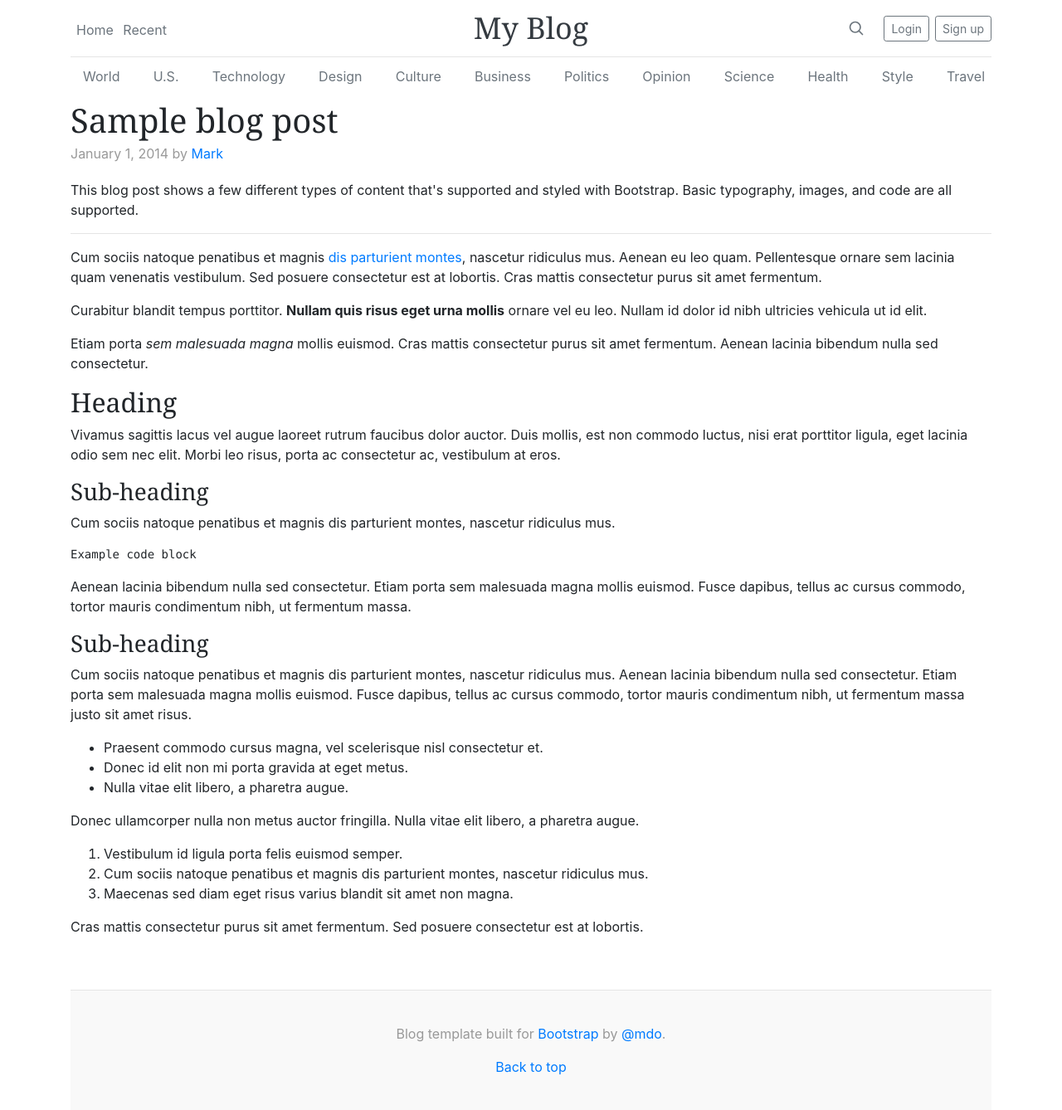
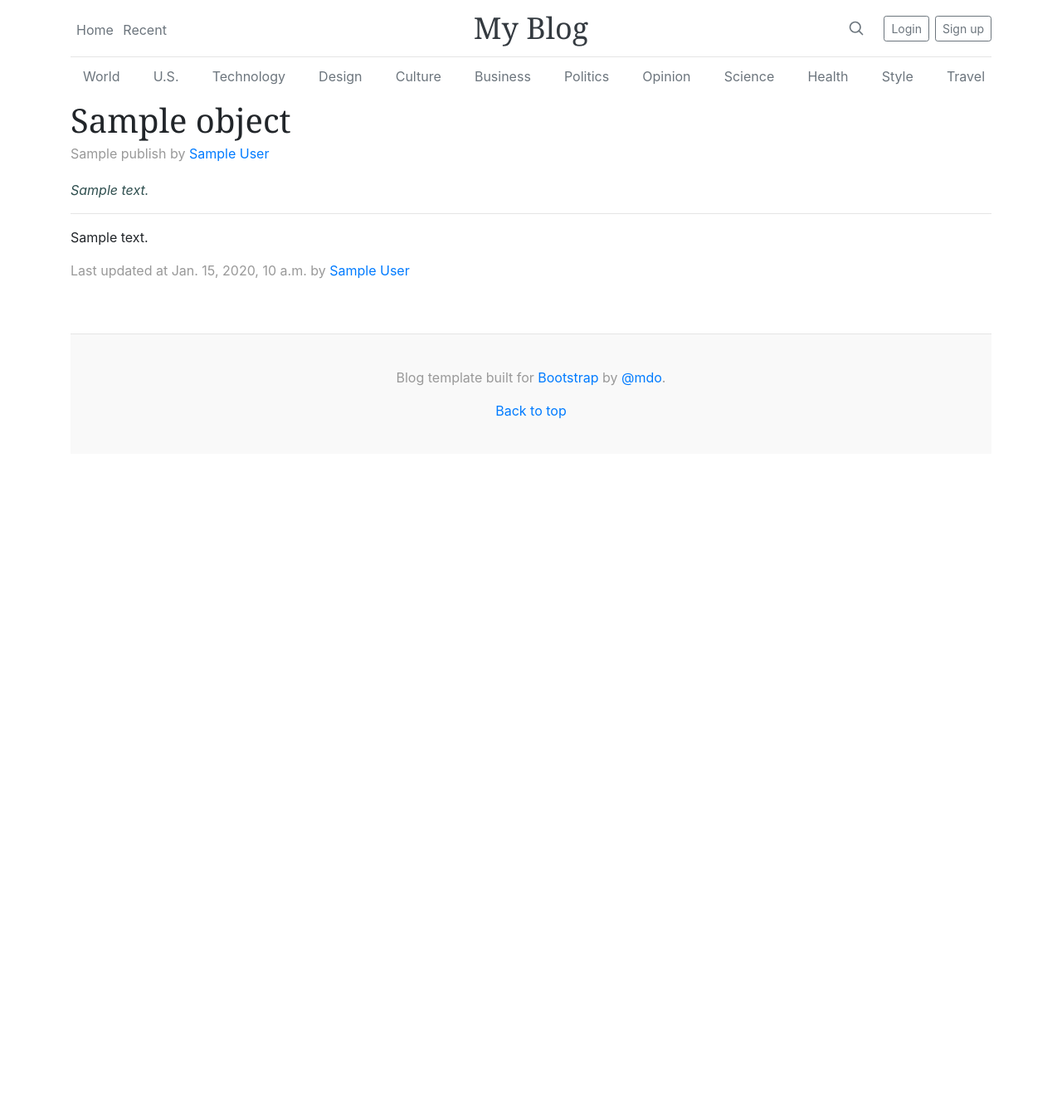
Before and after one commit to zer0ttl/django-blog, a Django app: template myblogsite/blog/templates/blog/post.html in a window 1280 px wide. Shown: the whole page at 83% size. After the commit the page ends 505 px from the top, so only its background shows below. Run offline with Django 3.2, Linux system fonts and the light colour scheme; the template is opened without the code that fills it: most values are stand-ins (such as "Sample title", 1, 10 or a date in 2020); some libraries are stand-ins or nearby versions.

Commit message:
post detail view implemented with slug as primary key. post data inserted into the template.

```diff
--- a/myblogsite/assets/css/blog.css
+++ b/myblogsite/assets/css/blog.css
@@ -114,6 +114,10 @@ h1, h2, h3, h4, h5, h6 {
   margin-bottom: 1.25rem;
   color: #999;
 }
+.blog-post-summary {
+    font-style: italic;
+    color: darkslategray;
+}
 
 /*
  * Footer
--- a/myblogsite/blog/models.py
+++ b/myblogsite/blog/models.py
@@ -6,6 +6,7 @@ from django.utils import timezone
 
 
 class User(AbstractUser):
+    alias = models.CharField(max_length=100)
     pass
 
 
@@ -23,6 +24,7 @@ class Post(models.Model):
     created_at = models.DateTimeField(auto_now=True, editable=False)
     updated_at = models.DateTimeField(auto_now=True)
     status = models.IntegerField(choices=STATUS_CHOICES, default=5)
+    summary = models.TextField(default='')
 
     class Meta:
         ordering = ('-publish',)
--- a/myblogsite/blog/templates/blog/post.html
+++ b/myblogsite/blog/templates/blog/post.html
@@ -2,45 +2,11 @@
 {% block title %}{{ object.title }} | {{ block.super }}{% endblock %}
 {% block content %}
 <div class="blog-post">
-    <h2 class="blog-post-title">Sample blog post</h2>
-    <p class="blog-post-meta">January 1, 2014 by <a href="#">Mark</a></p>
-
-    <p>This blog post shows a few different types of content that's supported and styled with Bootstrap. Basic
-        typography, images, and code are all supported.</p>
+    <h2 class="blog-post-title">{{ object.title }}</h2>
+    <p class="blog-post-meta">{{ object.publish }} by <a href="#">{{ object.author|capfirst }}</a></p>
+    <p class="blog-post-summary">{{ object.summary }}</p>
     <hr>
-    <p>Cum sociis natoque penatibus et magnis <a href="#">dis parturient montes</a>, nascetur ridiculus mus. Aenean eu
-        leo quam. Pellentesque ornare sem lacinia quam venenatis vestibulum. Sed posuere consectetur est at lobortis.
-        Cras mattis consectetur purus sit amet fermentum.</p>
-    <blockquote>
-        <p>Curabitur blandit tempus porttitor. <strong>Nullam quis risus eget urna mollis</strong> ornare vel eu leo.
-            Nullam id dolor id nibh ultricies vehicula ut id elit.</p>
-    </blockquote>
-    <p>Etiam porta <em>sem malesuada magna</em> mollis euismod. Cras mattis consectetur purus sit amet fermentum. Aenean
-        lacinia bibendum nulla sed consectetur.</p>
-    <h2>Heading</h2>
-    <p>Vivamus sagittis lacus vel augue laoreet rutrum faucibus dolor auctor. Duis mollis, est non commodo luctus, nisi
-        erat porttitor ligula, eget lacinia odio sem nec elit. Morbi leo risus, porta ac consectetur ac, vestibulum at
-        eros.</p>
-    <h3>Sub-heading</h3>
-    <p>Cum sociis natoque penatibus et magnis dis parturient montes, nascetur ridiculus mus.</p>
-    <pre><code>Example code block</code></pre>
-    <p>Aenean lacinia bibendum nulla sed consectetur. Etiam porta sem malesuada magna mollis euismod. Fusce dapibus,
-        tellus ac cursus commodo, tortor mauris condimentum nibh, ut fermentum massa.</p>
-    <h3>Sub-heading</h3>
-    <p>Cum sociis natoque penatibus et magnis dis parturient montes, nascetur ridiculus mus. Aenean lacinia bibendum
-        nulla sed consectetur. Etiam porta sem malesuada magna mollis euismod. Fusce dapibus, tellus ac cursus commodo,
-        tortor mauris condimentum nibh, ut fermentum massa justo sit amet risus.</p>
-    <ul>
-        <li>Praesent commodo cursus magna, vel scelerisque nisl consectetur et.</li>
-        <li>Donec id elit non mi porta gravida at eget metus.</li>
-        <li>Nulla vitae elit libero, a pharetra augue.</li>
-    </ul>
-    <p>Donec ullamcorper nulla non metus auctor fringilla. Nulla vitae elit libero, a pharetra augue.</p>
-    <ol>
-        <li>Vestibulum id ligula porta felis euismod semper.</li>
-        <li>Cum sociis natoque penatibus et magnis dis parturient montes, nascetur ridiculus mus.</li>
-        <li>Maecenas sed diam eget risus varius blandit sit amet non magna.</li>
-    </ol>
-    <p>Cras mattis consectetur purus sit amet fermentum. Sed posuere consectetur est at lobortis.</p>
+    <p>{{ object.body }}</p>
+    <p class="blog-post-meta">Last updated at {{ object.updated_at }} by <a href="#">{{ object.author|capfirst }}</a></p>
 </div>
 {% endblock %}
```
